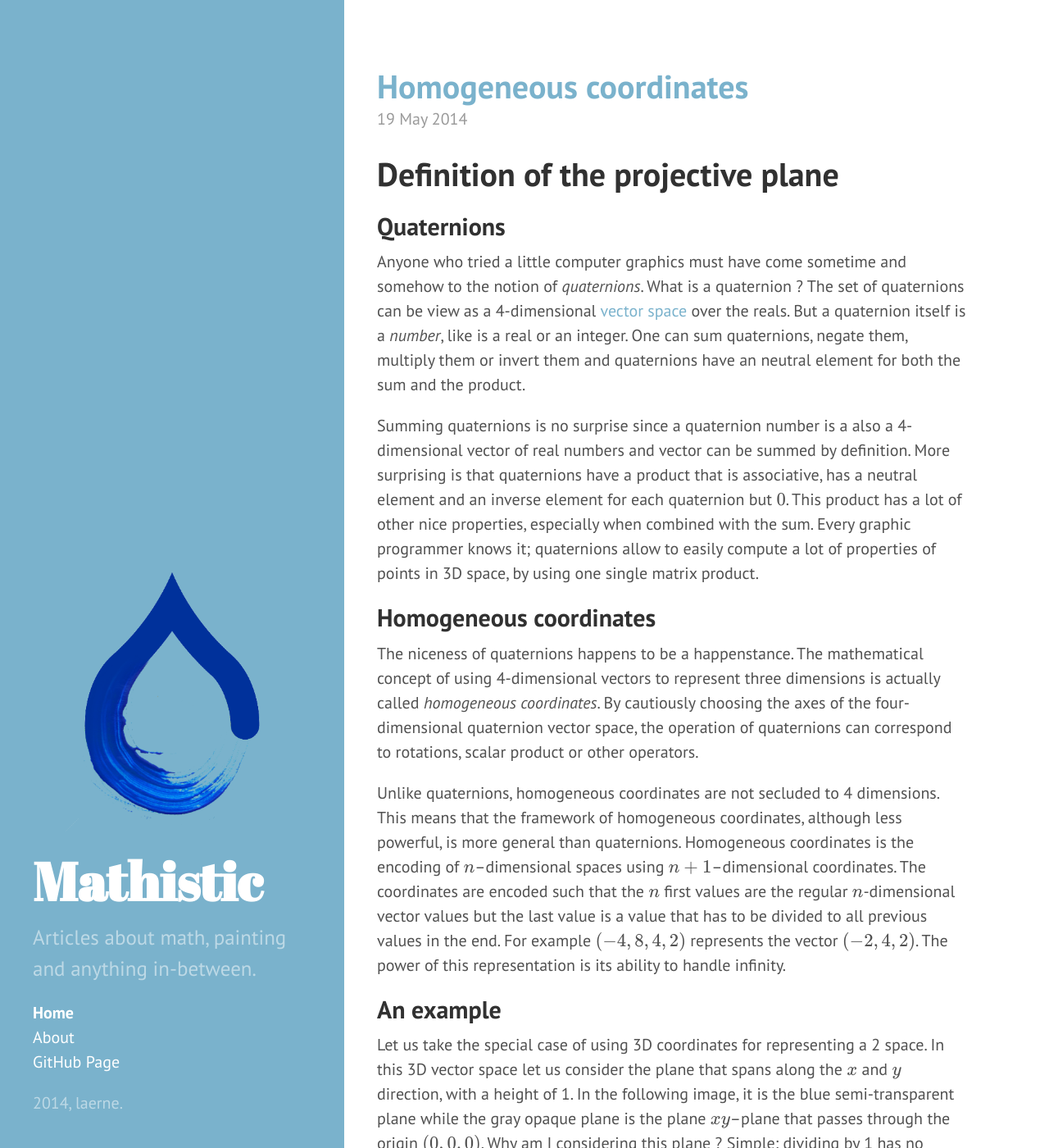
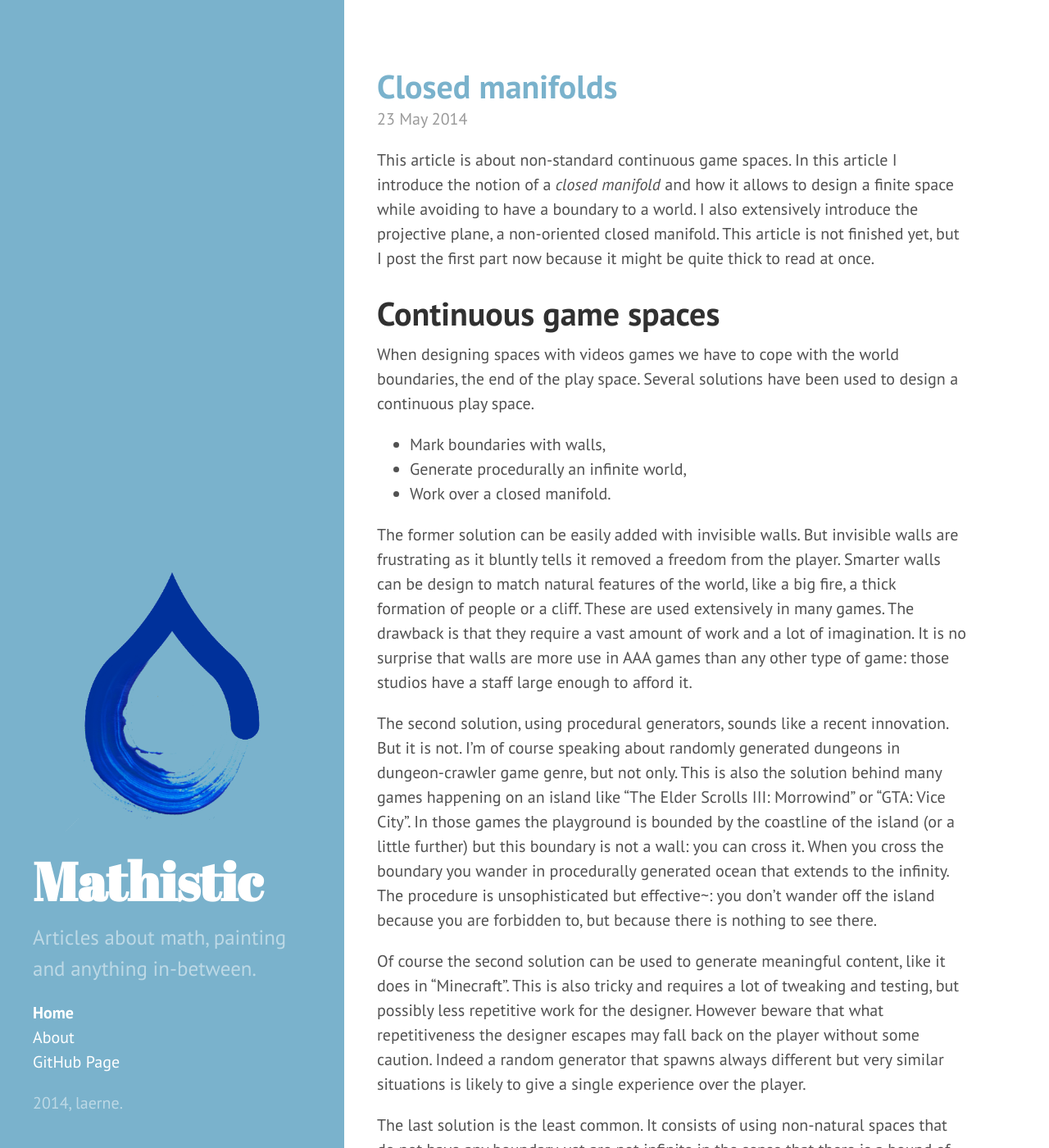
Before and after one commit to laerne/laerne.github.io, a Jekyll site: the page built from index.html, in a window 1280 px wide and 1400 px high. Shown: the whole window at 82% size. Built offline with Jekyll 4.4.1, drawn with Linux system fonts in a browser that asks for light colours; formulas are drawn with MathJax 3; the list of posts is cut into pages by our own code; some of the changed text lies outside the part shown.

Commit message:
Second post, first part.  Images are now centered.

```diff
--- a/_plugins/mathjax.rb
+++ /dev/null
@@ -1,32 +0,0 @@
-module Jekyll
-  class MathTag < Liquid::Tag
-    def initialize(tag_name, text, tokens)
-        super
-        @inline = ( tag_name == "m" )
-        @formula = text
-    end
-
-    def render(context)
-        if @inline
-          #Markdown recursively passes the content of a span we need two backslashes in the ruby string which does four
-          #backslashes in the code.
-          "<span class=\"math-inline\">\\\\(#{@formula}\\\\)</span>"
-        else
-          "<div class=\"math-block\"> \\[#{@formula}\\]</div>"
-        end
-    end
-  end
-
-  module MathFilter
-    def m(formula)
-          "<span class=\"math-inline\">\\\\(#{formula}\\\\)</span>"
-    end
-    def math(formula)
-          "<div class=\"math-block\"> \\[#{formula}\\]</div>"
-    end
-  end
-end
-
-Liquid::Template.register_tag('m', Jekyll::MathTag)
-Liquid::Template.register_tag('math', Jekyll::MathTag)
-Liquid::Template.register_filter(Jekyll::MathFilter)
--- a/_posts/2014-05-19-homogeneous_coordinates.md
+++ b/_posts/2014-05-19-homogeneous_coordinates.md
@@ -2,10 +2,12 @@
 layout: post
 title:  "Homogeneous coordinates"
 date:   2014-05-19 19:00:00
-categories: geometry_and_topology graphic_programming game_design
+categories: geometry_and_topology
 ---
 
-# Definition of the projective plane #
+In this article I introduce the concept of homogeneous coordinates.
+Homogeneous is an important tool in computer graphics, to project points from 3D space to screen coordinates.
+It is also the basis to defined the _projective plane_ a curious surface with many interesting properties.
 
 ## Quaternions ##
 
@@ -27,46 +29,45 @@
 
 Unlike quaternions, homogeneous coordinates are not secluded to 4 dimensions.
 This means that the framework of homogeneous coordinates, although less powerful, is more general than quaternions.
-Homogeneous coordinates is the encoding of {{"n"|m}}--dimensional spaces using {{"n+1"|m}}--dimensional coordinates.
-The coordinates are encoded such that the {%m n%} first values are the regular {%m n%}-dimensional vector values but the last value is a value that has to be divided to all previous values in the end.
-For example {{"(-4,8,4,2)"|m}} represents the vector {{"(-2,4,2)"|m}}.
-The power of this representation is its ability to handle infinity.
-<!--- Homogeneous coordinates do not truly represent vector space, but some extensions with infinite value of; we shall explain it a bit later. --->
+Homogeneous coordinates is the encoding of \\(n\\)--dimensional spaces using \\(n+1\\)--dimensional coordinates.
+The coordinates are encoded such that the \\( n\\) first values are the regular \\( n\\)-dimensional vector values but the last value is a value that has to be divided to all previous values in the end.
+For example \\((-4,8,4,2)\\) represents the vector \\((-2,4,2)\\).
+The power of this representation is its ability to handle infinity, when that last value is \\(0\\).
 
 ## An example ##
 
 Let us take the special case of using 3D coordinates for representing a 2 space.
-In this 3D vector space let us consider the plane that spans along the {%m x%} and {%m y%} direction, with a height of 1.
-In the following image, it is the blue semi-transparent plane while the gray opaque plane is the plane {%m xy%}--plane that passes through the origin {%m (0,0,0)%}.
+In this 3D vector space let us consider the plane that spans along the \\( x\\) and \\( y\\) direction, with a height of 1.
+In the following image, it is the blue semi-transparent plane while the gray opaque plane is the plane \\( xy\\)--plane that passes through the origin \\( (0,0,0)\\).
 Why am I considering this plane ? Simple: dividing by 1 has no effect so the final 2D vector is obtained by dropping the last value.
 
-![Image of an opaque xy-plane of z-value 0, a blue semi-transparent xy-plane of z-value 1 and a line going through the origin and cutting the blue semi-transparent plane a point p.](/public/img/homogeneous_coordinates_in_2D.png)
+![Image of an opaque xy-plane of z-value 0, a blue semi-transparent xy-plane of z-value 1 and a line going through the origin and cutting the blue semi-transparent plane a point p.](/public/images/homogeneous_coordinates_in_2D.png)
 
-Let {%m v%} be some {%m 3%}--dimensional vector.
-In the above image the {%m 4%}--dimensional coordinate that represents {%m v%} are the points forming the dashed yellow line.
-{%m p%} is the one such that the last value is {%m 1%}.
-So basically all points of the yellow line represents the same {%m 3%}--dimensional point.
-We could say that the {%m 4%}--dimensional line _is_ the {%m 3%}--dimensional point.
+Let \\( v\\) be some \\( 3\\)--dimensional vector.
+In the above image the \\( 4\\)--dimensional coordinate that represents \\( v\\) are the points forming the dashed yellow line.
+\\( p\\) is the one such that the last value is \\( 1\\).
+So basically all points of the yellow line represents the same \\( 3\\)--dimensional point.
+We could say that the \\( 4\\)--dimensional line _is_ the \\( 3\\)--dimensional point.
 
-Now what happens if the last value is {%m 0%}?
-Dividing by {%m 0%} is forbidden so we actually have new types of point.
-Such a {%m 4%}--dimensional point represents a {%m 2%}--dimensional point that doesn't really exists and we shall call it a _point at infinity_.
+Now what happens if the last value is \\( 0\\)?
+Dividing by \\( 0\\) is forbidden so we actually have new types of point.
+Such a \\( 4\\)--dimensional point represents a \\( 2\\)--dimensional point that doesn't really exists and we shall call it a _point at infinity_.
 Should some of these points represent the same points? Yes, let me show you how.
 
-Let's take two points from from the yellow dashed line, {%m q = (q_x,q_y,q_z,q_w)%} and {%m q' = (q'_x,q'_y,q'_z,q'_w)%}.
-Both of these point correspond to the point {%m p%} so that the following formula holds~:
+Let's take two points from from the yellow dashed line, \\( q = (q_x,q_y,q_z,q_w)\\) and \\( q' = (q'_x,q'_y,q'_z,q'_w)\\).
+Both of these point correspond to the point \\( p\\) so that the following formula holds~:
 
-{%math p = (\frac{q_x}{q_w},\frac{q_y}{q_w},\frac{q_z}{q_w},1) = (\frac{q'_x}{q'_w},\frac{q'_y}{q'_w},\frac{q'_z}{q'_w},1)%}
+\\[ p = (\frac{q_x}{q_w},\frac{q_y}{q_w},\frac{q_z}{q_w},1) = (\frac{q'_x}{q'_w},\frac{q'_y}{q'_w},\frac{q'_z}{q'_w},1)\\]
 
 Thus,
 
-{%math q' = \frac{q'_w}{q_w} q %}
+\\[ q' = \frac{q'_w}{q_w} q \\]
 
-In the end any points {%m q%} and {%m q'%} such that there is some real number {%m \lambda%} such that {%m q' = \lambda \cdot q %} are the homogeneous coordinate of the same point.
+In the end any points \\( q\\) and \\( q'\\) such that there is some real number \\( \lambda\\) such that \\( q' = \lambda \cdot q \\) are the homogeneous coordinate of the same point.
 We should not behave differently with points at infinity.  If there is some real number such that multiplying one point by this value gives the other, those points represents the same point at infinity.
-Since such points always lies on a same line going through the origin {%m (0,0,0)%}, there is as many point at infinity as there is line going through the origin but parallel to the blue semi-transparent plane.
+Since such points always lies on a same line going through the origin \\( (0,0,0)\\), there is as many point at infinity as there is line going through the origin but parallel to the blue semi-transparent plane.
 
-The space obtained by using all the {%m 3%}--dimensional points defined by {%m 4%}--dimensional lines, including the points at infinity, is called the _projective plane.
+The space obtained by using all the \\( 2\\)--dimensional points defined by \\( 3\\)--dimensional lines, including the points at infinity, is called the _projective plane_.
 The name comes by viewing the origin as the focal point of a camera and the blue semi-transparent plane as its screen.
 
 [2D]: two dimensional
--- /dev/null
+++ b/_posts/2014-05-23-closed_manifolds.md
@@ -0,0 +1,129 @@
+---
+layout: post
+title:  "Closed manifolds"
+date:   2014-05-23 19:00:00
+categories: geometry_and_topology game_design
+---
+
+This article is about non-standard continuous game spaces.
+In this article I introduce the notion of a _closed manifold_ and how it allows to design a finite space while avoiding to have a boundary to a world.
+I also extensively introduce the projective plane, a non-oriented closed manifold.
+This article is not finished yet, but I post the first part now because it might be quite thick to read at once.
+
+# Continuous game spaces #
+
+When designing spaces with videos games we have to cope with the world boundaries, the end of the play space.
+Several solutions have been used to design a continuous play space.
+
+* Mark boundaries with walls,
+* Generate procedurally an infinite world,
+* Work over a closed manifold.
+
+The former solution can be easily added with invisible walls.
+But invisible walls are frustrating as it bluntly tells it removed a freedom from the player.
+Smarter walls can be design to match natural features of the world, like a big fire, a thick formation of people or a cliff.
+These are used extensively in many games.
+The drawback is that they require a vast amount of work and a lot of imagination.
+It is no surprise that walls are more use in AAA games than any other type of game: those studios have a staff large enough to afford it.
+
+The second solution, using procedural generators, sounds like a recent innovation.  But it is not.
+I'm of course speaking about randomly generated dungeons in dungeon-crawler game genre, but not only.
+This is also the solution behind many games happening on an island like "The Elder Scrolls III: Morrowind" or "GTA: Vice City".
+In those games the playground is bounded by the coastline of the island (or a little further) but this boundary is not a wall: you can cross it.
+When you cross the boundary you wander in procedurally generated ocean that extends to the infinity.
+The procedure is unsophisticated but effective~: you don't wander off the island because you are forbidden to, but because there is nothing to see there.
+
+Of course the second solution can be used to generate meaningful content, like it does in "Minecraft".
+This is also tricky and requires a lot of tweaking and testing, but possibly less repetitive work for the designer.
+However beware that what repetitiveness the designer escapes may fall back on the player without some caution.
+Indeed a random generator that spawns always different but very similar situations is likely to give a single experience over the player.
+
+The last solution is the least common.
+It consists of using non-natural spaces that do not have any boundary, yet are not infinite in the sense that there is a bound of the distance any two points can have together.
+This last properties implies that such space do have a finite area in 2D or a finite volume in 3D.
+The surface of a ball, a _sphere_, is such an example.
+The surface of a doughnut, a _torus_, is another.
+Such a space is called a _closed manifold_.
+In the 2D case, they are also called a _closed surface_.
+
+# Oriented surfaces #
+What types of closed surfaces exist?
+It turns out that mathematicians classified closed manifolds, up to reversible deformations.
+In the 2D case it is pretty straightforward.
+There is the sphere, over which you can dig a hole and have a torus which in turn you can dig another hole and have a torus with two holes, or 2-torus, and so on.
+
+![Image of a torus with two holes, a standard torus and a sphere.](/public/images/orientable_surfaces.png)
+
+The torus is the most common closed surface used in videos games.
+Indeed consider the simple 2D world that is made of square and that repeat itself when you reach the boundary of a square, like in the image where each square are copies one of each other.
+
+![Image of the polygonal representation of a torus](/public/images/clones_S1xS1.svg)
+
+One copy of the box looks like the rectangle below[^stretching].
+
+![Image of the polygonal representation of a torus](/public/images/polygon_S1xS1.svg)
+
+A side with an arrow is to be glued with the side with the same arrow, keeping the arrows with the same orientation.
+Gluing sides is equivalent to say "when you go through this side, you go out through this other side".
+In the above rectangle, gluing the two horizontal gives a tube.
+The two circular extremities of the tube have to be glued, which gives a torus.
+
+![Image of the rectangle folded almost like a torus](/public/images/unfinished_torus.png)
+
+
+
+
+
+
+#Non-oriented surfaces#
+
+The sphere and the tori are nice surfaces but they are not all possible 2D surfaces.
+There are also the _non-oriented_ surfaces.
+Oriented surfaces are surfaces such that you can paint one side of the surface in blue and the other in orange without having a boundary between blue and orange paint.
+A non-oriented surface is a surface that hasn't this property.
+If you start painting one side in blue and proceed to paint the whole side, you will eventually paint both sides of each point.
+The typical example of a non-oriented surface is the _Mœbius Strip_, below.
+
+![Image of a Mœbius strip](/public/images/moebius.png)
+
+This surface has a boundary, so it is not closed.
+However we can extend it into a closed surface.
+Notice how the Mœbius strip has only one circular line for boundary.
+You can see it by following the boundary of the picture above.
+This is also deducible from the fact that the surface is not orientable.
+If you travel along the middle of strip and keep track of where the right border is, after some trip you will go back to the same point, but on the other side of the strip.
+There the left side and the right side will be inversed.  Therefore you right side joined the left side.
+
+Now there is a famous surface that also has a single circle as its boundary: I am of course speaking of the _disk_.
+So you can theoretically glue the disk with the Mœbius strip along their circular border.
+Don't try to do this with paper strips at home: I has been mathematically proven it is impossible to do within a 3D space.
+But it is theorically possible to do.
+
+Actually we do not really care to embed the Mœbius in a 3D space.
+We're interested to designing our 2D world space.
+So like the torus, let us use a polygonal representation of the projective plane so that by folding sides, it is the surface.
+First let's start with the polygonal representation of a Mœbius strip.
+Side without arrows must not be glued yet: they are the boundary of the Mœbius strip.
+
+![Image of the polygonal representation of a Mœbius strip](/public/images/polygon_moebius.svg)
+
+Now, to have a projective plane, we must join add a simple disk on top of it.
+The disk does not do really anything except gluing the two sides that were the boundary of the Mœbius strip.
+We obtain the following polygonal representation.
+
+![Image of the polygonal representation of a projective plane](/public/images/polygon_RP2.svg)
+
+The resultant game space would be the following.
+
+![Image of the polygonal representation of a torus](/public/images/clones_RP2.svg)
+
+Notice an issue with this representation: arrow of the same side are pointing to (or away) from each other.
+It means that when reaching the corner of the polygon you will actually see the world mirroring itself horizontally and vertically.
+This is not desirable.
+
+I will speak of a workaround for this issue in a later post, with something called an _atlas_.
+Actually this is all for now I believe the subject can already difficult enough to understand if you have notion in mathematical topology.
+Besides it is sure long enough to write!
+
+
+[^stretching]: Stretching horizontally is a reversible deformation, so it doesn't really matter we had a square and now we have a rectangle.
--- a/public/css/poole.css
+++ b/public/css/poole.css
@@ -202,7 +202,7 @@
 
 img {
   display: block;
-  margin: 0 0 1rem;
+  margin: auto auto 1rem;
   border-radius: 5px;
   max-width: 100%;
 }
```
Also changed, not shown: other parts of _posts/2014-05-19-homogeneous_coordinates.md (+1 -1 lines), public/images/clones_RP2.svg (added), public/images/clones_S1xS1.svg (added), public/images/moebius.png (added), public/images/orientable_surfaces.png (added), public/images/polygon_RP2.svg (added), public/images/polygon_S1xS1.svg (added), public/images/polygon_moebius.svg (added), public/images/unfinished_torus.png (added).
